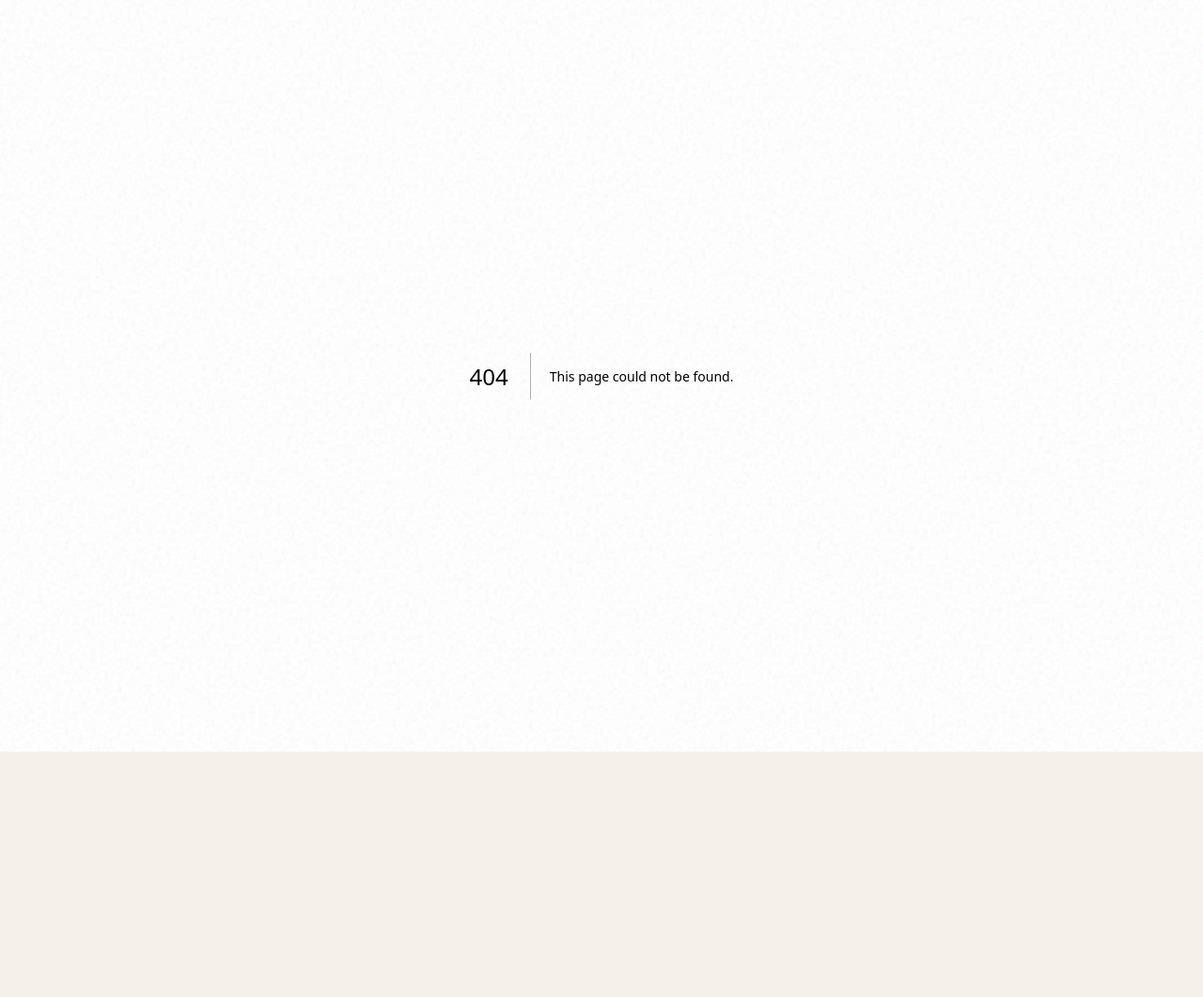
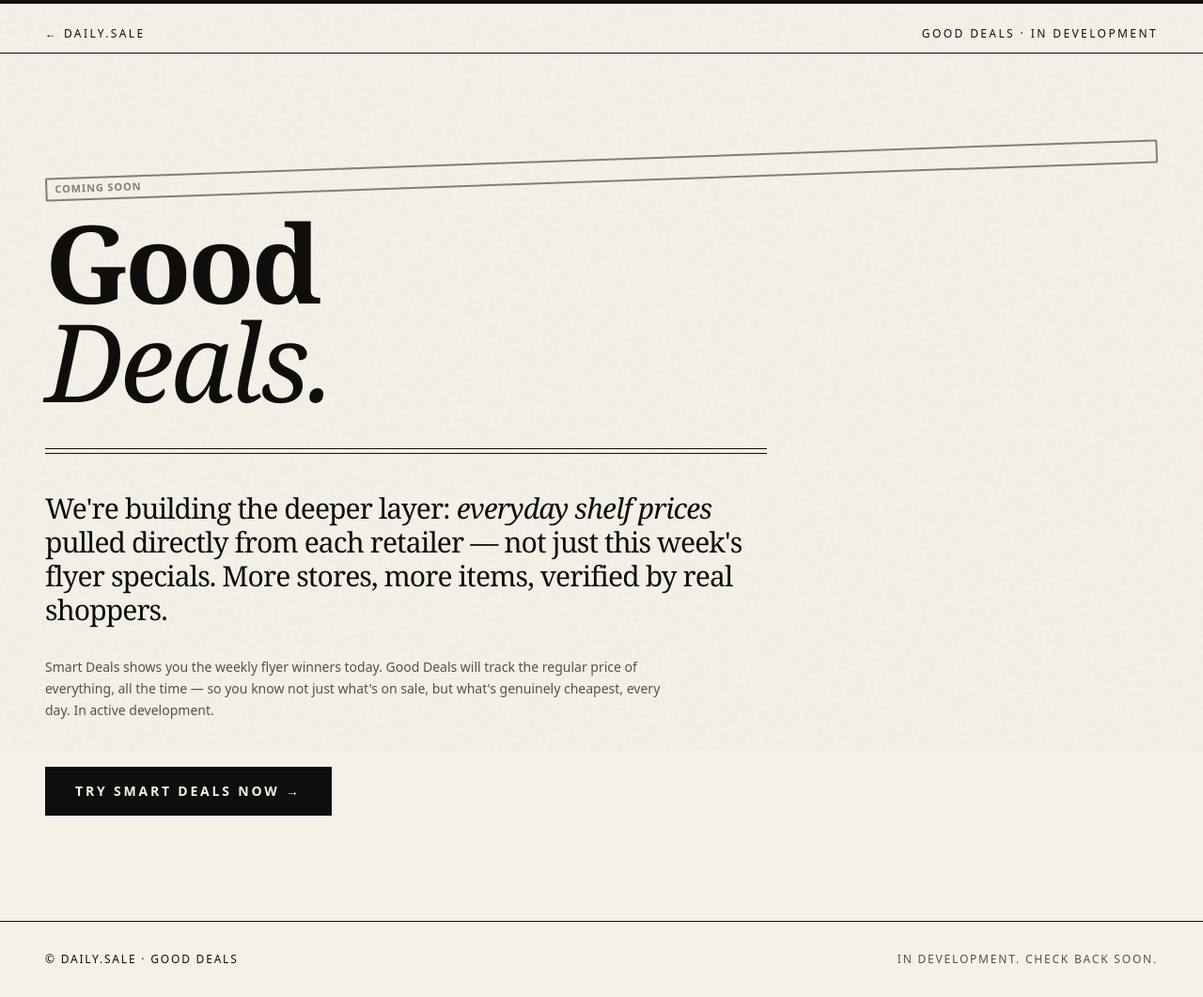
Before and after one commit to WEBWORKSA1/daily-sale, a Next.js app: page /good-deals in a window 1280 px wide. Before the commit this address had no page. Shown: the whole page at 94% size. Before the commit the page ends 800 px from the top, so only its background shows below. Built offline with nearby package versions, Linux system fonts and the light colour scheme.

Commit message:
feat(good-deals): coming-soon page for the retailer-direct product (App 2)

```diff
--- /dev/null
+++ b/app/good-deals/page.tsx
@@ -0,0 +1,50 @@
+import Link from 'next/link';
+
+export const metadata = {
+  title: 'Good Deals — Coming Soon · daily.sale',
+  description: 'Everyday shelf prices pulled directly from each retailer. In active development.',
+};
+
+export default function GoodDeals() {
+  return (
+    <main className="min-h-screen flex flex-col">
+      <header className="px-6 md:px-12 pt-6 pb-3 rule-thick border-b border-ink">
+        <div className="flex items-baseline justify-between">
+          <Link href="/" className="text-xs tracking-[0.2em] uppercase hover:underline">← daily.sale</Link>
+          <div className="text-xs tracking-[0.2em] uppercase">Good Deals · In Development</div>
+        </div>
+      </header>
+
+      <section className="px-6 md:px-12 py-16 md:py-28 flex-1 flex flex-col justify-center">
+        <span className="stamp text-ink/50 mb-8">Coming Soon</span>
+        <h1 className="display text-[15vw] md:text-[9vw] leading-[0.88] font-black">
+          Good<br/>
+          <span className="italic font-normal">Deals.</span>
+        </h1>
+        <div className="rule-double my-10 max-w-3xl"></div>
+        <p className="display text-2xl md:text-3xl max-w-3xl leading-tight font-light">
+          We&apos;re building the deeper layer: <span className="italic">everyday shelf prices</span> pulled
+          directly from each retailer — not just this week&apos;s flyer specials. More stores, more items,
+          verified by real shoppers.
+        </p>
+        <p className="text-sm max-w-2xl mt-8 opacity-70 leading-relaxed">
+          Smart Deals shows you the weekly flyer winners today. Good Deals will track the regular
+          price of everything, all the time — so you know not just what&apos;s on sale, but what&apos;s
+          genuinely cheapest, every day. In active development.
+        </p>
+        <div className="mt-12">
+          <Link href="/smart-deals" className="inline-block bg-ink text-paper px-8 py-4 text-sm tracking-[0.2em] uppercase font-bold hover:bg-cart transition">
+            Try Smart Deals now →
+          </Link>
+        </div>
+      </section>
+
+      <footer className="px-6 md:px-12 py-8 rule-thin border-t border-ink mt-auto">
+        <div className="flex flex-wrap justify-between items-center gap-4 text-xs tracking-[0.15em] uppercase">
+          <div>© daily.sale · Good Deals</div>
+          <div className="opacity-70">In development. Check back soon.</div>
+        </div>
+      </footer>
+    </main>
+  );
+}
```
